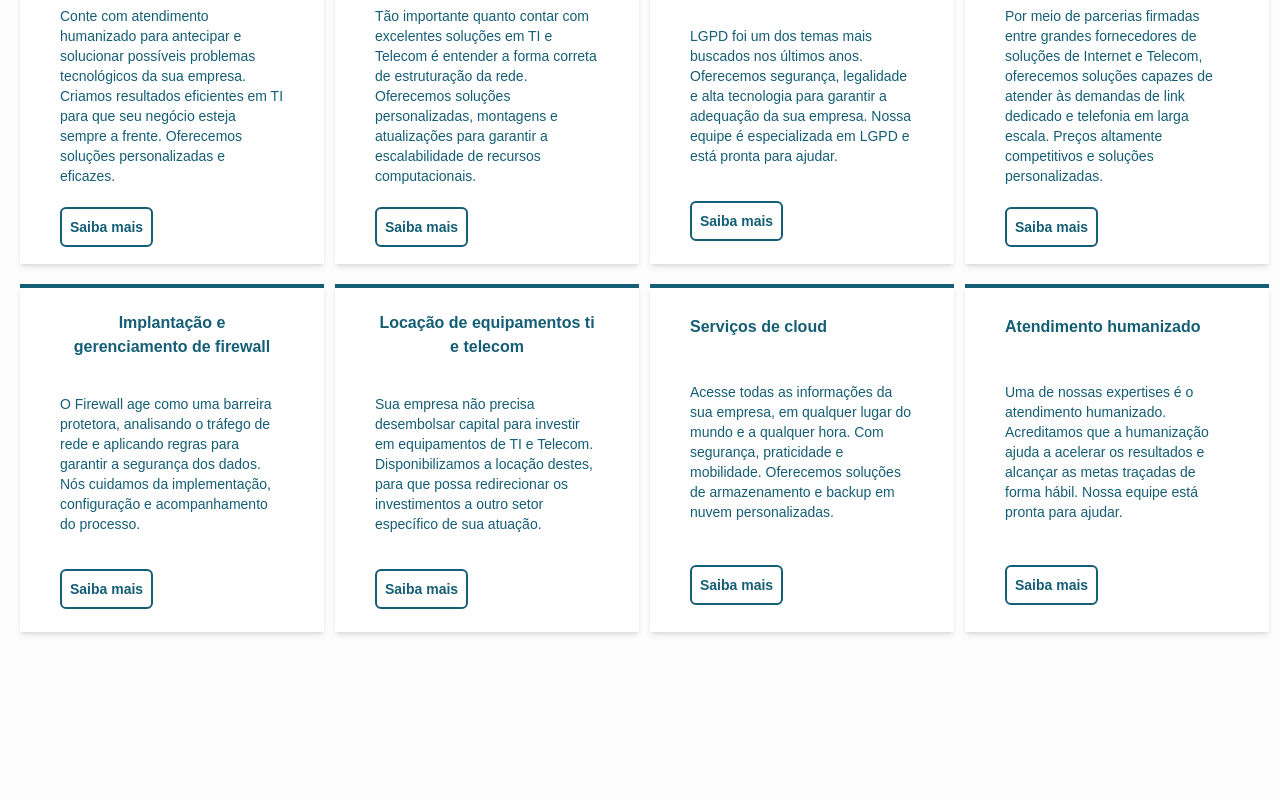
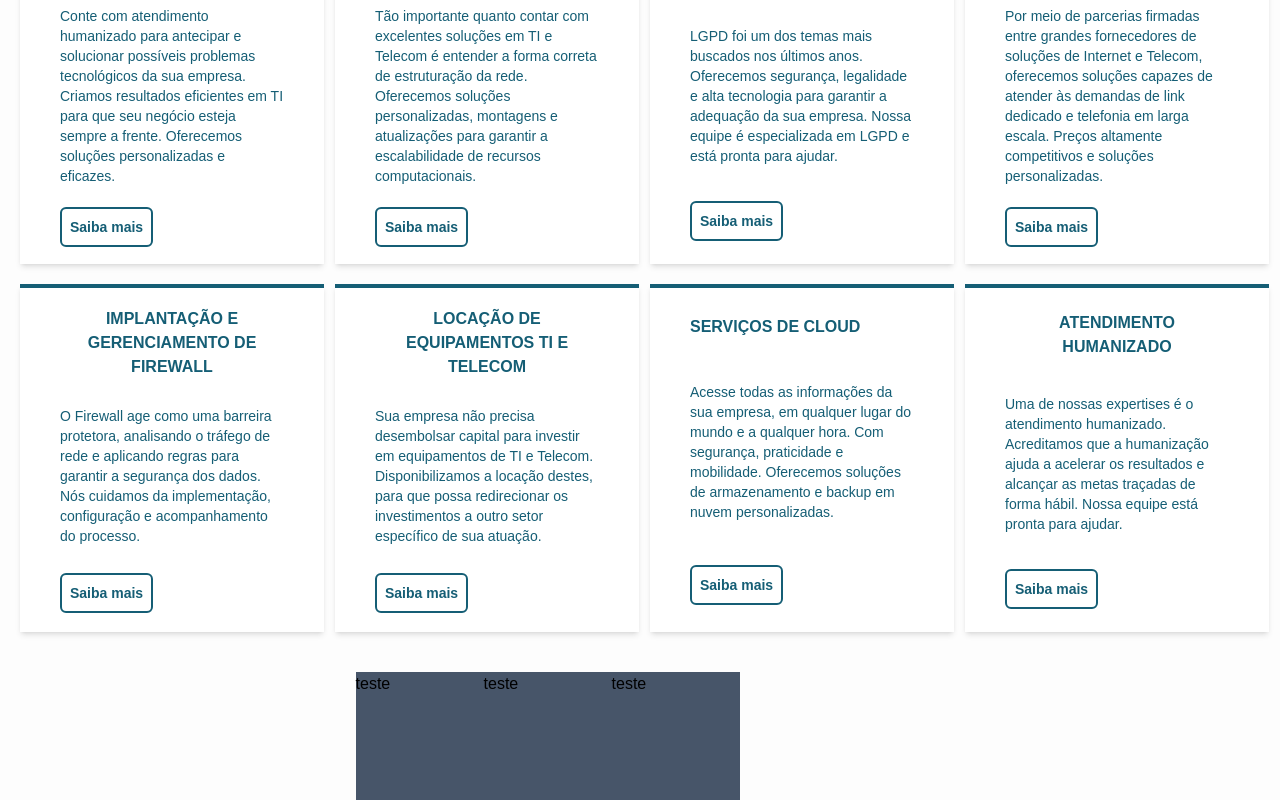
Before and after one commit to marques-matheus/Single-Core, a Next.js app: page / in a window 1280 px wide. Shown: the part 1060-1860 px from the top of the page. Before the commit the page ends 1732 px from the top, so only its background shows below. Built offline with nearby package versions, Linux system fonts and the light colour scheme.

Commit message:
Feat: iniciando cartões com useState

```diff
--- a/src/app/Cells/ServiceCard/ServiceCard.tsx
+++ b/src/app/Cells/ServiceCard/ServiceCard.tsx
@@ -7,7 +7,7 @@ const ServiceCard = () => {
                 justify-around place-items-start
                  hover:border-teal-300 border-cyan-800 hover:bg-cyan-800
                   text-cyan-800 transition-all duration-300 hover:rounded-br-3xl box-content flex flex-col w-56 h-80 px-10 py-3 space-y-3  shadow-md " key={index}>
-                    <h2 className="text-md font-semibold first-letter:uppercase lowercase text-center">{service.titulo}</h2>
+                    <h2 className="text-md font-semibold  text-center">{service.titulo}</h2>
                     <p className="text-sm font-light">{service.descricao}</p>
                     <button className="bg-white shadow-ld border-2 border-cyan-800 shadow-black w-fit p-2 rounded-md hover:shadow-teal-300 text-sm font-semibold text-cyan-800 hover:text-cyan-400 transition-all duration-300 ">Saiba mais</button>
                 </article>
--- a/src/app/page.tsx
+++ b/src/app/page.tsx
@@ -1,10 +1,21 @@
+'use client'
 import Image from "next/image";
 import Header from "./Organisms/Header";
 import Banner from "./Organisms/Header/Banner";
-import Heading from "./Atoms/heading";
-import ServiceCard from "./Cells/ServiceCard";
 import ServiceSection from "./Organisms/ServiceSection";
+import { useState } from "react";
 export default function Home() {
+  const [cards, setCards] = useState([
+    { isOpen: false, descricao: "Descrição 1" },
+    { isOpen: false, descricao: "Descrição 2" },
+    { isOpen: false, descricao: "Descrição 3" },
+  ]);
+
+  const setIsOpen = (index: number, isOpen: boolean) => {
+    setCards((prevCards) =>
+      prevCards.map((card, i) => (i === index ? { ...card, isOpen } : card))
+    );
+  };
   return (
     <>
       <Header />
@@ -20,6 +31,23 @@ export default function Home() {
         </main>
       </Banner>
       <ServiceSection />
+      <div className="flex w-4/6 m-auto relative">
+        <div className="flex w-4/6 m-auto relative">
+          {cards.map((card, index) => (
+            <div
+              key={index}
+              className={`w-1/2 relative w-32 bg-slate-600 h-32 hover:w-full transition-all duration-300 ${card.isOpen ? "w-full" : "w-32"
+                }`}
+              onMouseOver={() => setIsOpen(index, true)}
+              onMouseOut={() => setIsOpen(index, false)}
+            >
+              <h1>teste</h1>
+              <p className={`${card.isOpen ? "block" : "hidden"}`}>{card.descricao}</p>
+            </div>
+          ))}
+        </div>
+
+      </div>
     </>
 
   );
```
